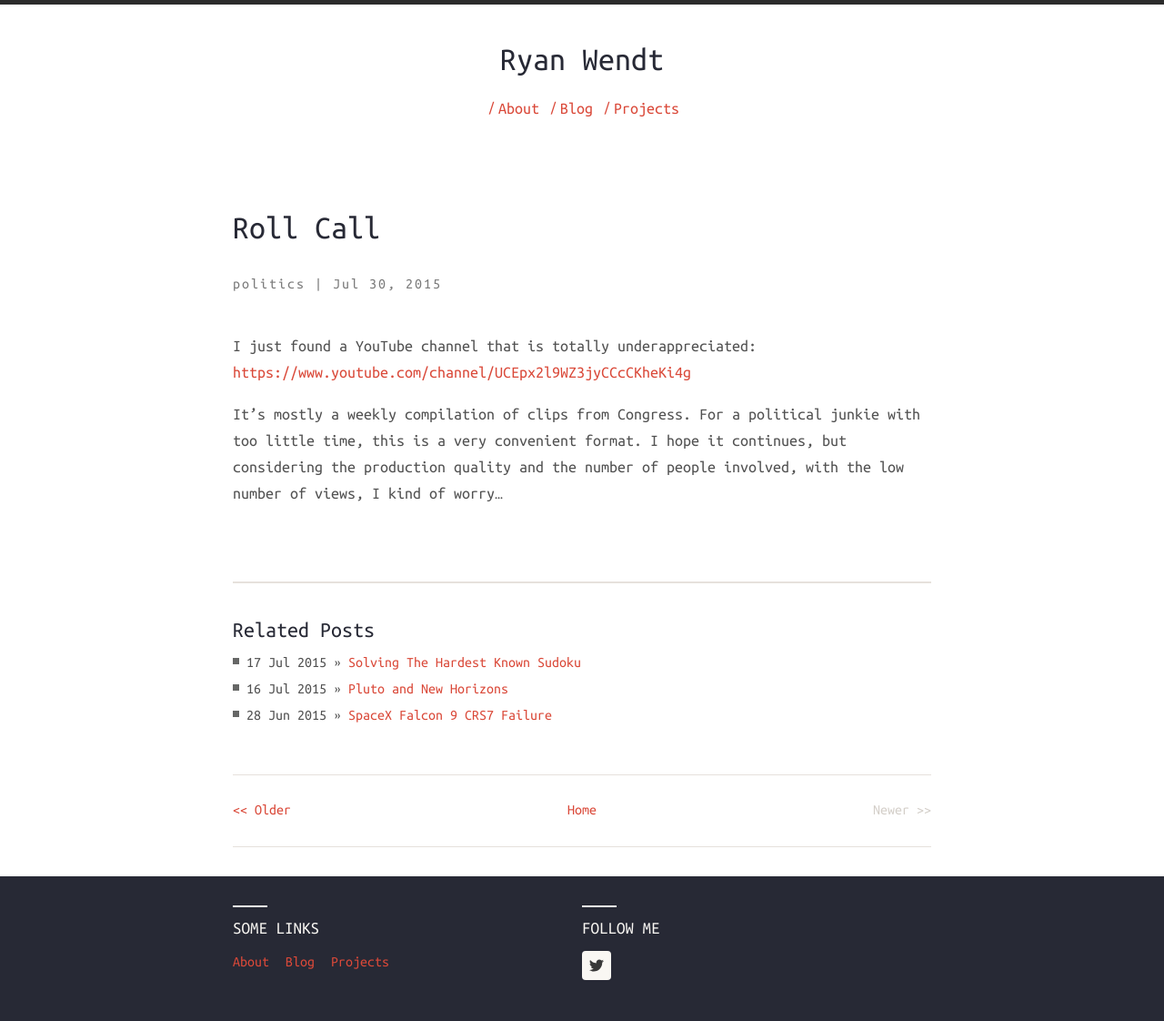
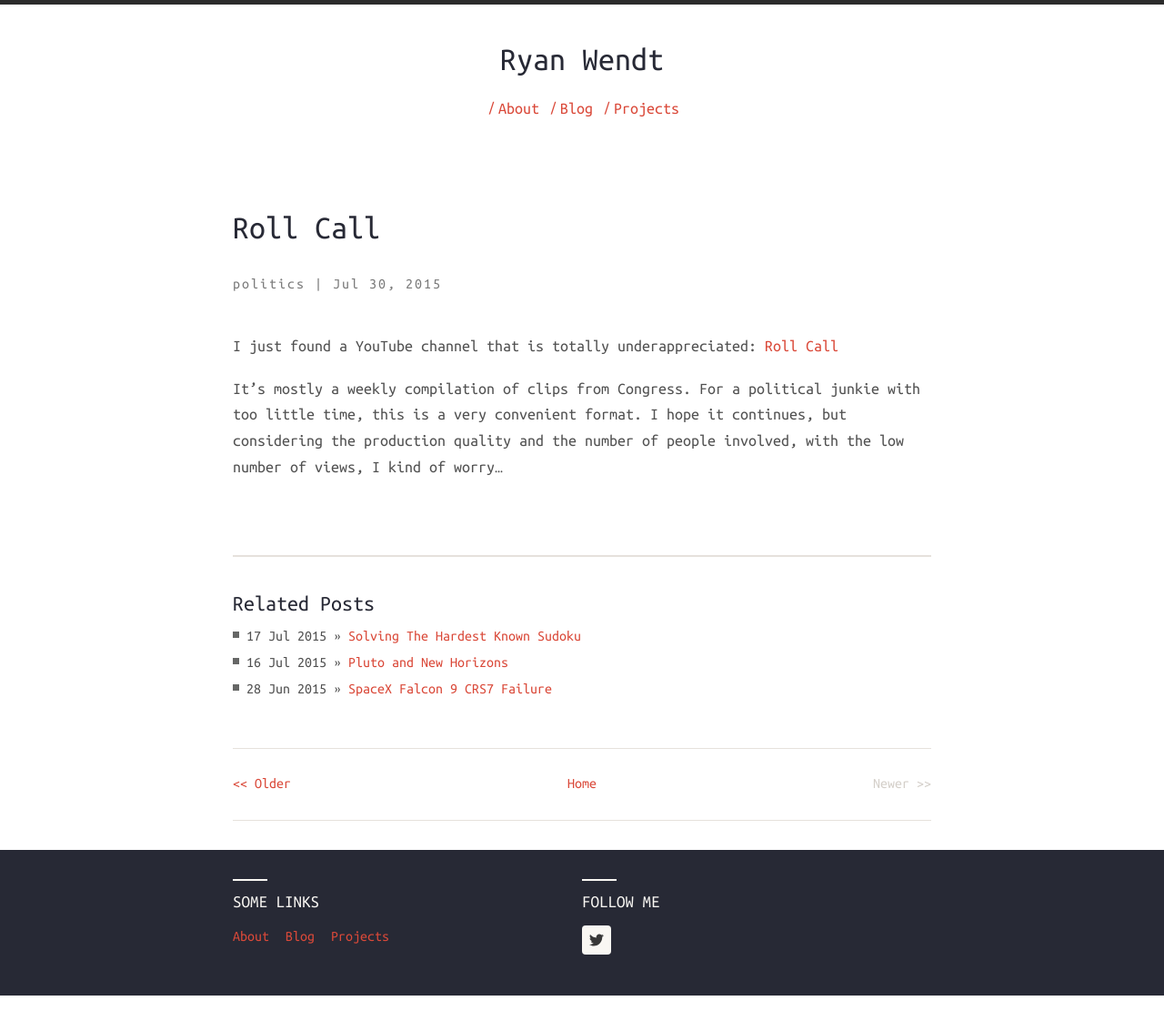
Before and after one commit to ryanmfw/ryanmfw.github.io, a Jekyll site: the page built from _posts/2015-07-30-roll_call.md, in a window 1280 px wide. Shown: the whole page at 91% size. Built offline with Jekyll 4.4.1, drawn with Linux system fonts in a browser that asks for light colours; nearby versions of some CDN libraries; after the commit the page ends 1094 px from its top, so only the background shows below that.

Commit message:
fixed roll call link

```diff
--- a/_posts/2015-07-30-roll_call.md
+++ b/_posts/2015-07-30-roll_call.md
@@ -7,6 +7,6 @@ categories:
 description: A sampling of congressional happenings.
 ---
 
-I just found a YouTube channel that is totally underappreciated: [https://www.youtube.com/channel/UCEpx2l9WZ3jyCCcCKheKi4g](Roll Call)
+I just found a YouTube channel that is totally underappreciated: [Roll Call](https://www.youtube.com/channel/UCEpx2l9WZ3jyCCcCKheKi4g)
 
 It's mostly a weekly compilation of clips from Congress. For a political junkie with too little time, this is a very convenient format. I hope it continues, but considering the production quality and the number of people involved, with the low number of views, I kind of worry...
```
